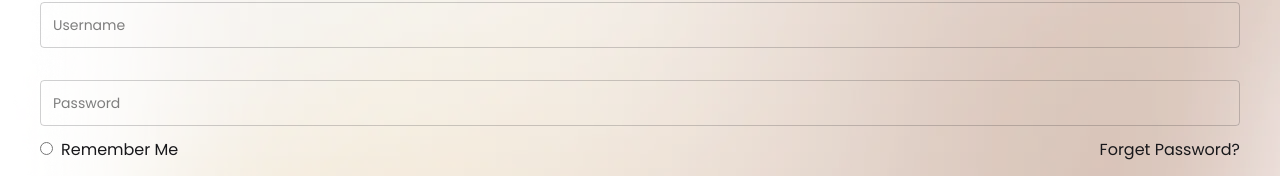
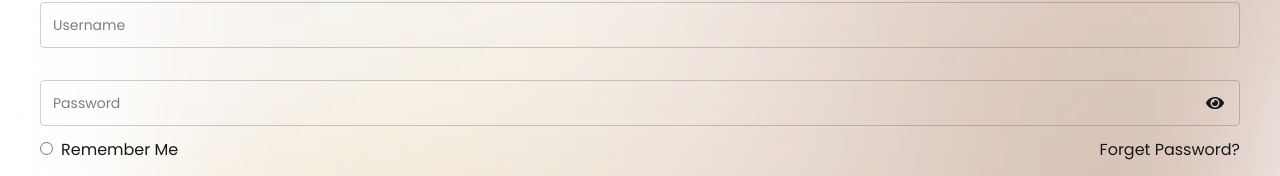
Before and after one commit to drew-tech-lr/gpfa-ams, a Next.js app: page /user/login in a window 1280 px wide. Shown: the part 280-456 px from the top of the page. Built offline with nearby package versions, Linux system fonts and the light colour scheme.

Commit message:
initial commit3

```diff
--- a/app/components/slider/Slider.tsx
+++ b/app/components/slider/Slider.tsx
@@ -8,25 +8,25 @@ import { Pagination, Autoplay, EffectCreative } from "swiper/modules";
 const Slider = () => {
   const sliderItems = [
     {
-      // imageUrl: sliderImage1,
+      imageUrl: '/images/sliderimage-1.webp',
       heading: "Gbowee Foundation Africa Scholarship Application Portal",
       description: `The Gbowee Peace Foundation Scholars Program offers comprehensive
         support to enable young people attain inclusive and relevant education.`,
     },
     {
-      // imageUrl: sliderImage2,
+      imageUrl: '/images/sliderimage-2.webp',
       heading: "Gbowee Foundation Africa Scholarship Application Portal",
       description: `The Gbowee Peace Foundation Scholars Program offers comprehensive
         support to enable young people attain inclusive and relevant education.`,
     },
     {
-      // imageUrl: sliderImage3,
+      imageUrl: '/images/sliderimage-3.webp',
       heading: "Gbowee Foundation Africa Scholarship Application Portal",
       description: `The Gbowee Peace Foundation Scholars Program offers comprehensive
         support to enable young people attain inclusive and relevant education.`,
     },
     {
-      // imageUrl: sliderImage4,
+      imageUrl: '/images/sliderimage-4.webp',
       heading: "Gbowee Foundation Africa Scholarship Application Portal",
       description: `The Gbowee Peace Foundation Scholars Program offers comprehensive
         support to enable young people attain inclusive and relevant education.`,
@@ -63,7 +63,7 @@ const Slider = () => {
             <div className={` ${style.sliderSlide}`}>
               <span></span>
               <Image
-                src="/images/sliderimage-1.webp"
+                src={item.imageUrl}
                 width={1000}
                 height={1000}
                 alt={item.heading}
--- a/app/layout.tsx
+++ b/app/layout.tsx
@@ -13,8 +13,11 @@ const geistMono = Geist_Mono({
 });
 
 export const metadata: Metadata = {
-  title: "Create Next App",
-  description: "Generated by create next app",
+  title: "GPFA SAMS",
+  description: "Gbowee Peace Foundation Africa Scholar Management System",
+  icons: {
+    icon: "/images/gpfa-logo.webp",
+  },
 };
 
 export default function RootLayout({
--- a/app/user/login/LoginForm.tsx
+++ b/app/user/login/LoginForm.tsx
@@ -1,15 +1,17 @@
-'use client'
-import React from "react";
+"use client";
+import React, { useState } from "react";
 import Image from "next/image";
 import style from "./LoginForm.module.css";
 import Button from "@/app/components/button/Button";
 import { MdNavigateNext } from "react-icons/md";
 import Footer from "@/app/components/footer/Footer";
+import { FaEye, FaEyeSlash } from "react-icons/fa";
 import Link from "next/link";
 import { useRouter } from "next/navigation";
 
 const LoginForm = () => {
   const router = useRouter();
+  const [showPassword, setShowPassword] = useState(false);
   return (
     <>
       <div
@@ -42,14 +44,24 @@ const LoginForm = () => {
 
           {/* Password */}
           <div className="password mt-8">
+            <div className="relative">
               <label className={`floating-label ${style.customFloating}`}>
                 <span>Password</span>
                 <input
-                type="password"
+                  type={showPassword ? "text" : "password"}
                   placeholder="Password"
-                className={`input w-full py-5.5 ${style.customInput}`}
+                  className={`input w-full py-5.5 pr-12 ${style.customInput}`}
                 />
               </label>
+
+              <button
+                type="button"
+                onClick={() => setShowPassword(!showPassword)}
+                className="absolute right-4 top-1/2 -translate-y-1/2 z-10 cursor-pointer"
+              >
+                {showPassword ? <FaEyeSlash size={18} /> : <FaEye size={18} />}
+              </button>
+            </div>
           </div>
 
           <div className="mt-3 flex w-full items-center justify-between forgetPassword">
```
Lines whose indentation alone changed are shown as unchanged.
